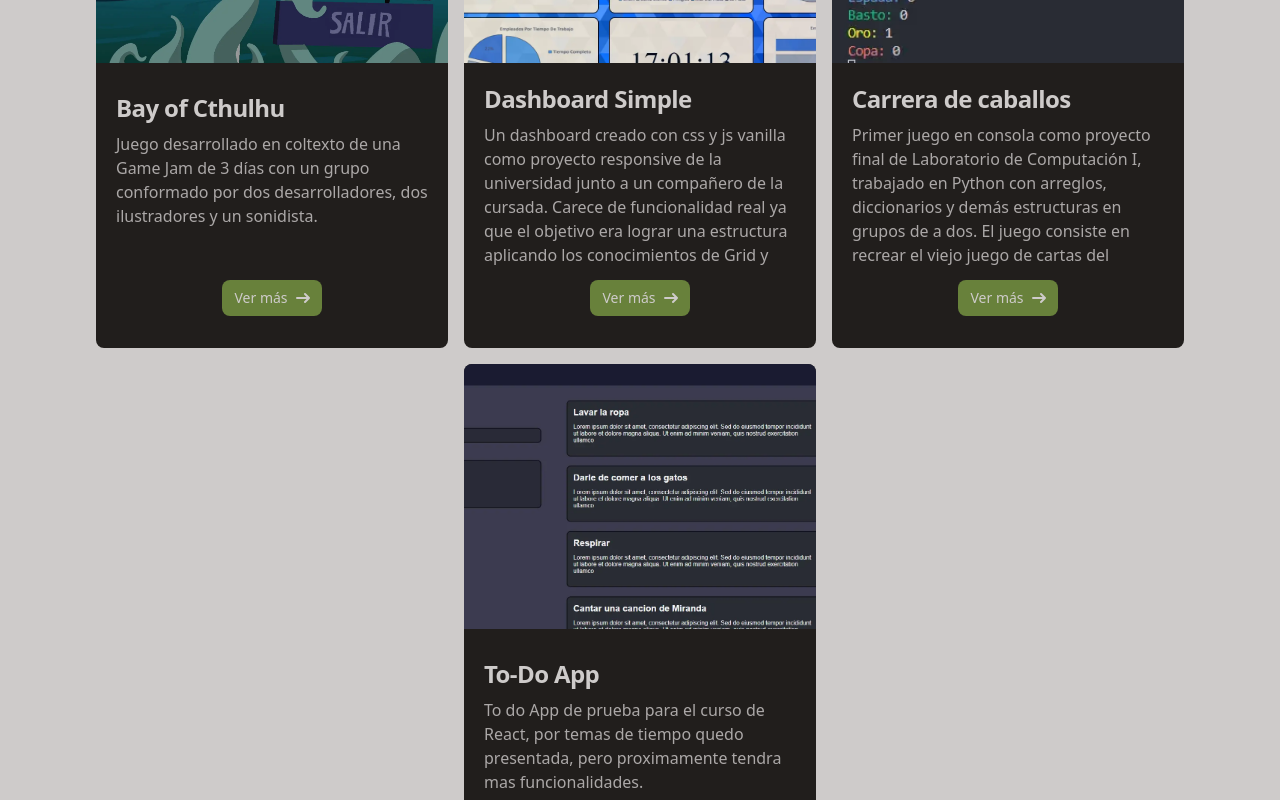
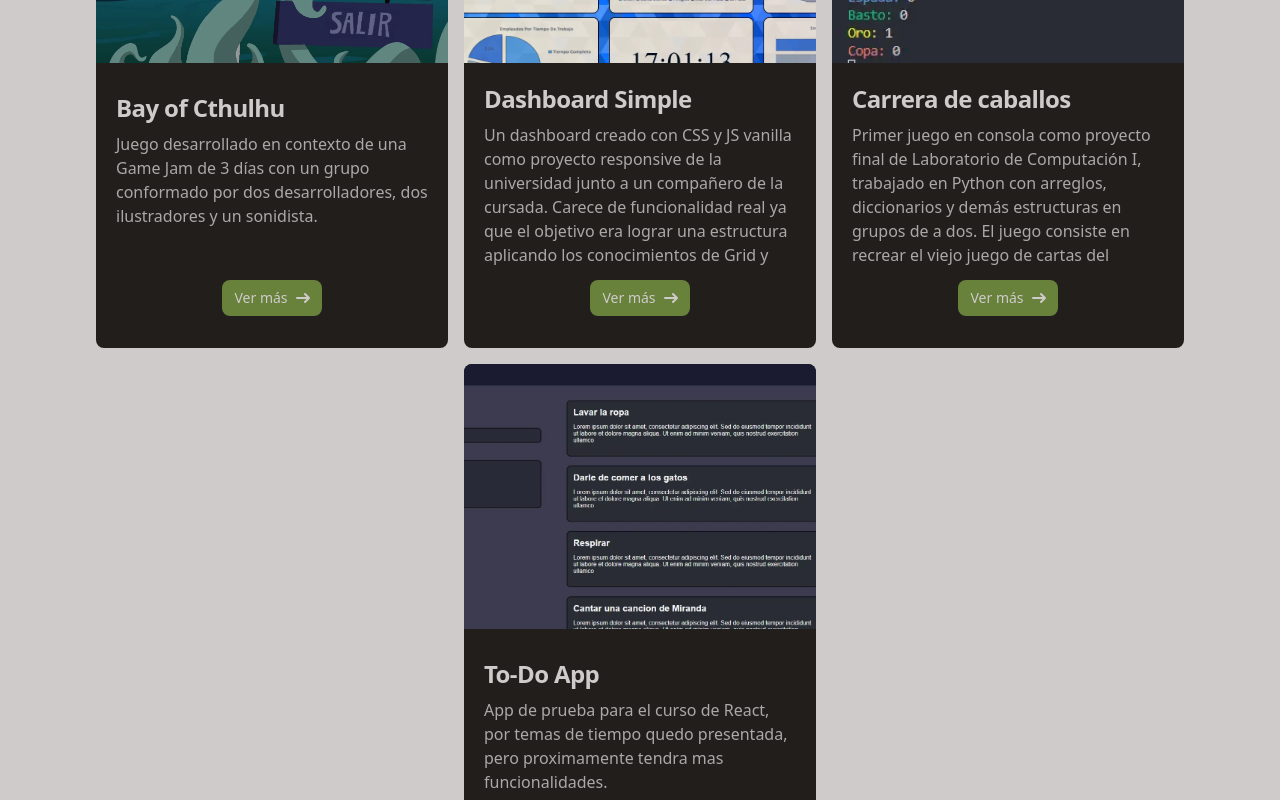
Before and after one commit to FlorCardinali/Portfolio, a React (Vite) app in the folder vite/: page / in a window 1280 px wide. Shown: the part 3460-4260 px from the top of the page. Built offline with nearby package versions, Linux system fonts and the light colour scheme; what tailwindcss-animated would draw is missing.

Commit message:
ortografia

```diff
--- a/vite/src/components/Proyects.jsx
+++ b/vite/src/components/Proyects.jsx
@@ -42,7 +42,7 @@ const Proyects = () => {
 
                         <CardProyect
                             title="Bay of Cthulhu"
-                            content="Juego desarrollado en coltexto de una Game Jam de 3 días con un grupo conformado por dos desarrolladores, dos ilustradores y un sonidista."
+                            content="Juego desarrollado en contexto de una Game Jam de 3 días con un grupo conformado por dos desarrolladores, dos ilustradores y un sonidista."
                             img="/proyecto1.webp"
                             link="https://florenciacardinali.itch.io/bay-of-cthulhu"
                         />
@@ -50,7 +50,7 @@ const Proyects = () => {
 
                          <CardProyect
                             title="Dashboard Simple"
-                            content="Un dashboard creado con css y js vanilla como proyecto responsive de la universidad junto a un compañero de la cursada. Carece de funcionalidad real ya que el objetivo era lograr una estructura aplicando los conocimientos de Grid y Flex-box."
+                            content="Un dashboard creado con CSS y JS vanilla como proyecto responsive de la universidad junto a un compañero de la cursada. Carece de funcionalidad real ya que el objetivo era lograr una estructura aplicando los conocimientos de Grid y Flex-box."
                             img="/proyecto2.webp"
                             link="https://simple-dashboard-cardinali-suarez.netlify.app/"
                         />
@@ -63,7 +63,7 @@ const Proyects = () => {
 
                         <CardProyect
                             title="To-Do App"
-                            content="To do App de prueba para el curso de React, por temas de tiempo quedo presentada, pero proximamente tendra mas funcionalidades."
+                            content="App de prueba para el curso de React, por temas de tiempo quedo presentada, pero proximamente tendra mas funcionalidades."
                             img="/proyecto4.webp"
                             link="https://github.com/FlorCardinali/to-do-app?tab=readme-ov-file"
                         />
```
